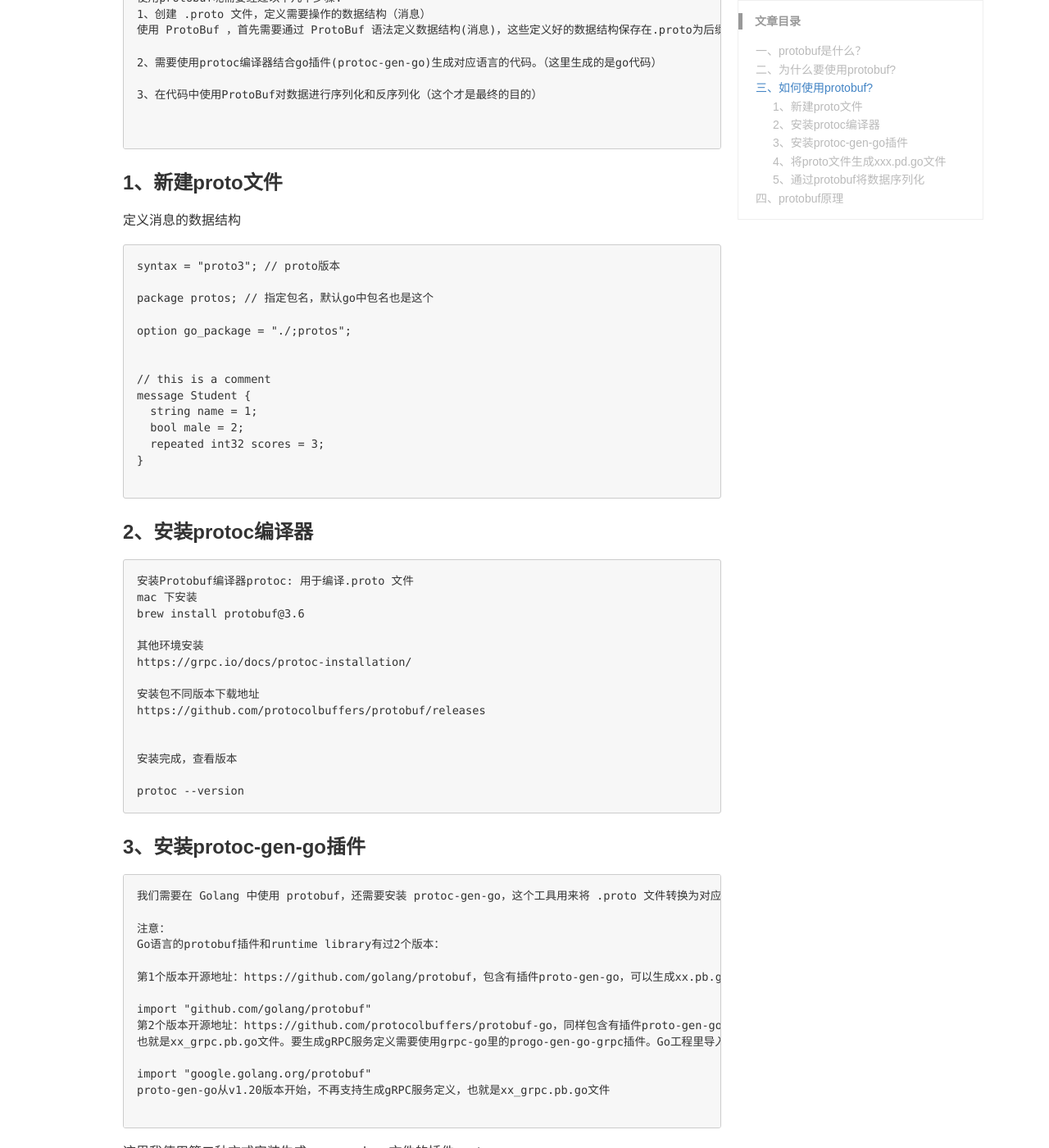
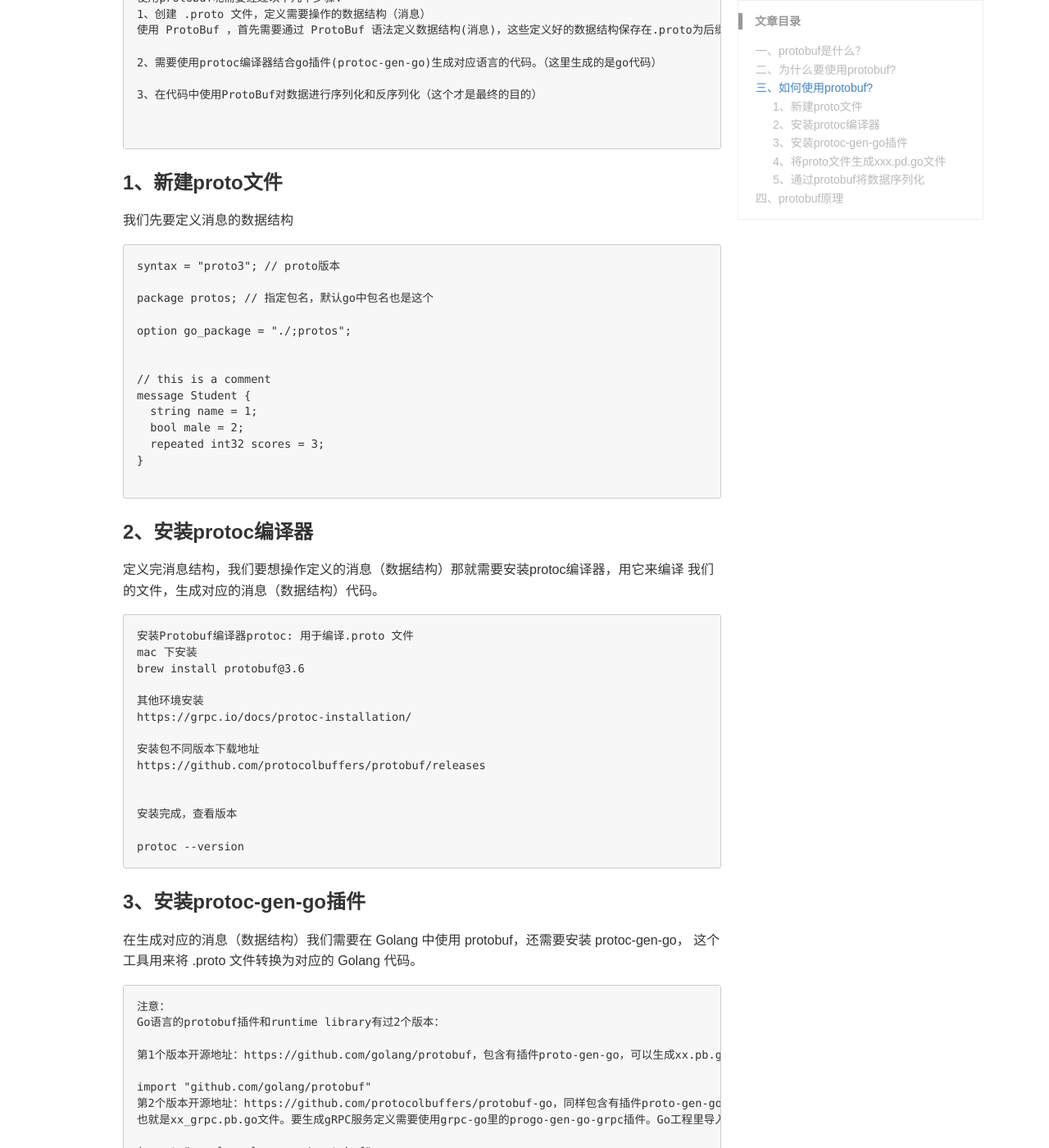
Before and after one commit to echo-music/echo-music.github.io, a Jekyll site: the page built from _posts/2023-04-01- protobuf入门教程.md, in a window 1280 px wide and 1400 px high, scrolled down 1743 px. Shown: the whole window at 82% size. Built offline with Jekyll 4.4.1, drawn with Linux system fonts in a browser that asks for light colours; comment, search, counter and statistics services are not loaded; some of the changed text lies outside the part shown.

Commit message:
proto buf

````diff
--- a/_posts/2023-04-01- protobuf入门教程.md
+++ b/_posts/2023-04-01- protobuf入门教程.md
@@ -82,7 +82,7 @@ ProtoBuf是二进制协议，编码后的数据可读性差，如果没有idl文
 ```
 
 ### 1、新建proto文件
-定义消息的数据结构
+我们先要定义消息的数据结构
 ```
 syntax = "proto3"; // proto版本
 
@@ -101,6 +101,8 @@ message Student {
 ```
 
 ### 2、安装protoc编译器
+定义完消息结构，我们要想操作定义的消息（数据结构）那就需要安装protoc编译器，用它来编译
+我们的文件，生成对应的消息（数据结构）代码。
 ```
 安装Protobuf编译器protoc: 用于编译.proto 文件
 mac 下安装
@@ -119,9 +121,10 @@ protoc --version
 ```
 
 ### 3、安装protoc-gen-go插件
+在生成对应的消息（数据结构）我们需要在 Golang 中使用 protobuf，还需要安装 protoc-gen-go，
+这个工具用来将 .proto 文件转换为对应的 Golang 代码。
+
 ```
-我们需要在 Golang 中使用 protobuf，还需要安装 protoc-gen-go，这个工具用来将 .proto 文件转换为对应的 Golang 代码。
-
 注意：
 Go语言的protobuf插件和runtime library有过2个版本：
 
````
